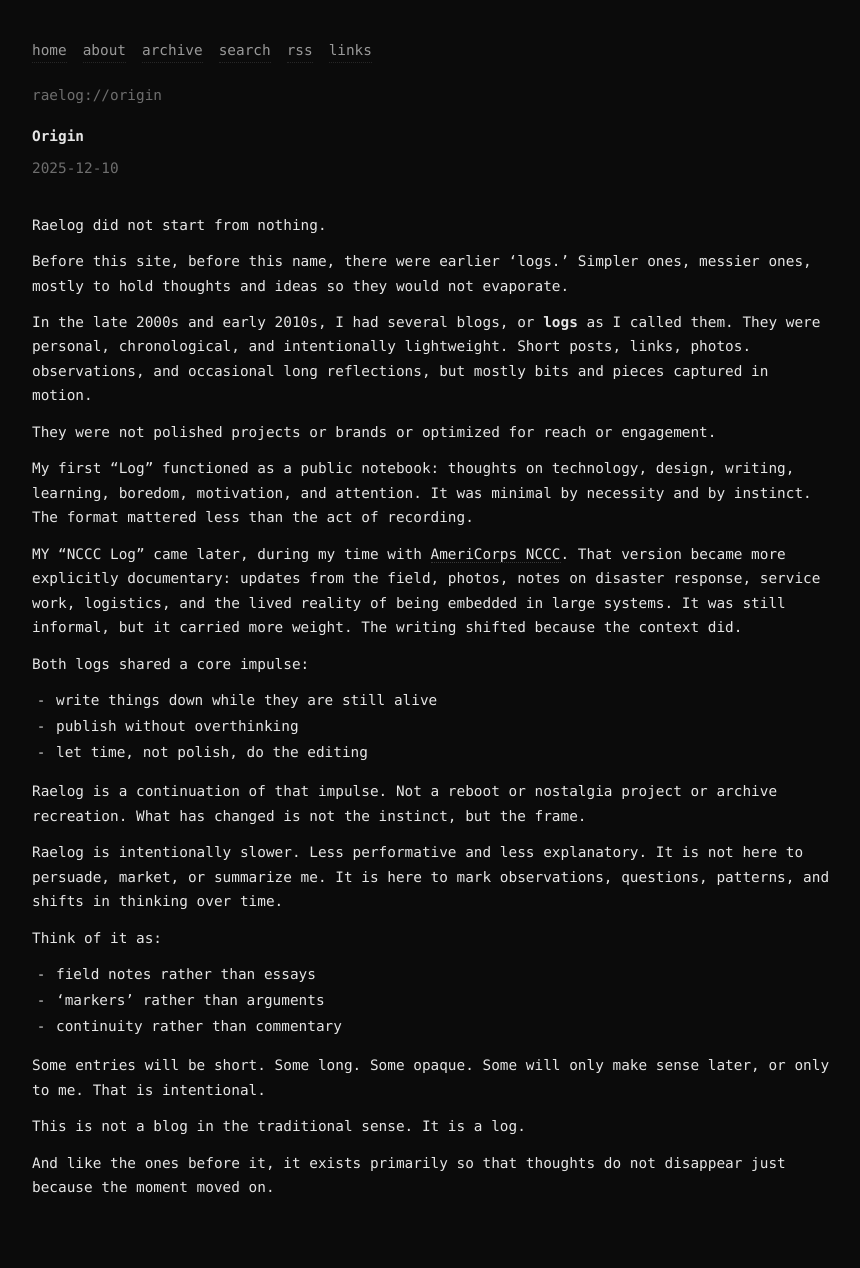
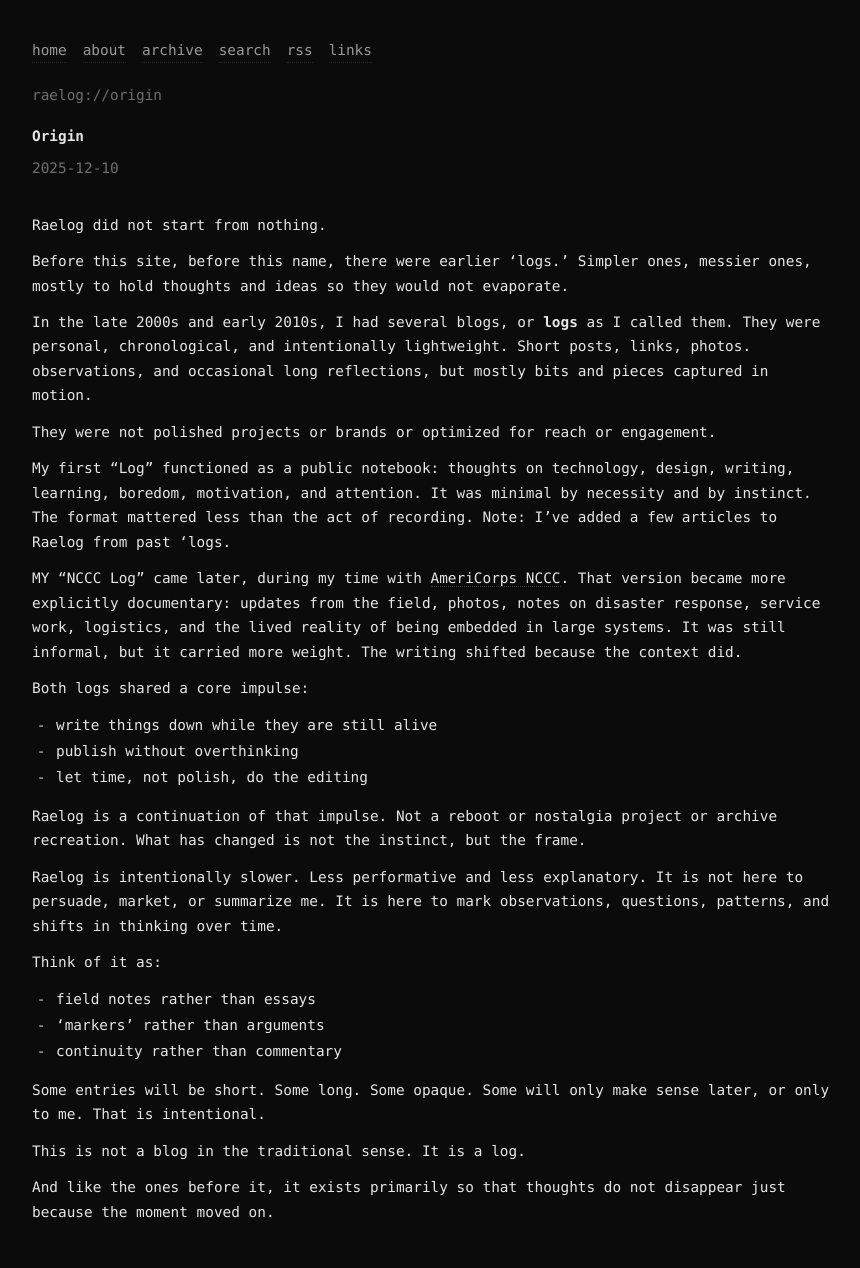
Before and after one commit to raelovejoy/raelog, a Jekyll site: the page built from _posts/2025-12-10-origin.md, in a window 1280 px wide. Shown: the whole page, without its empty margins (208-1068 px from the left). Built offline with Jekyll 4.4.1, drawn with Linux system fonts in a browser that asks for light colours; before the commit the page ends 1244 px from its top, so only the background shows below that.

Commit message:
Update 2025-12-10-origin.md

```diff
--- a/_posts/2025-12-10-origin.md
+++ b/_posts/2025-12-10-origin.md
@@ -12,7 +12,7 @@
 
 They were not polished projects or brands or optimized for reach or engagement.
 
-My first "Log" functioned as a public notebook: thoughts on technology, design, writing, learning, boredom, motivation, and attention. It was minimal by necessity and by instinct. The format mattered less than the act of recording.
+My first "Log" functioned as a public notebook: thoughts on technology, design, writing, learning, boredom, motivation, and attention. It was minimal by necessity and by instinct. The format mattered less than the act of recording. Note: I've added a few articles to Raelog from past 'logs.
 
 MY "NCCC Log" came later, during my time with [AmeriCorps NCCC](https://en.wikipedia.org/wiki/National_Civilian_Community_Corps). That version became more explicitly documentary: updates from the field, photos, notes on disaster response, service work, logistics, and the lived reality of being embedded in large systems. It was still informal, but it carried more weight. The writing shifted because the context did.
 
```
